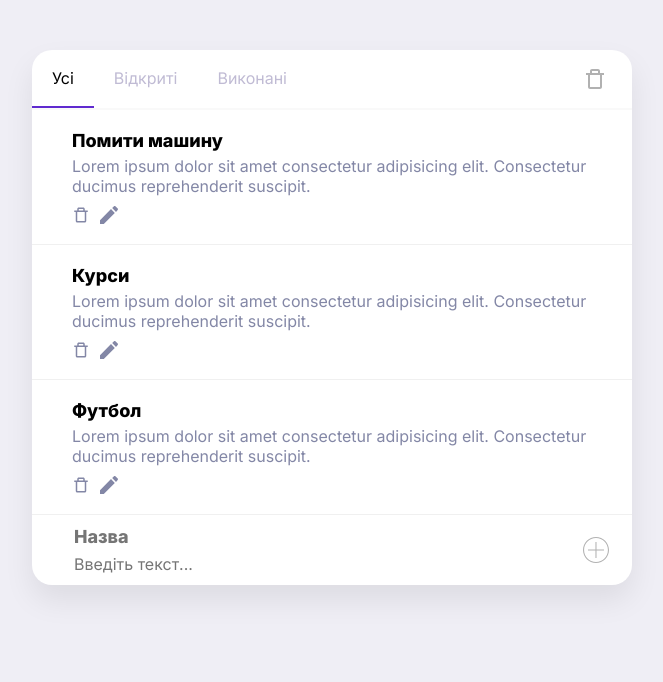
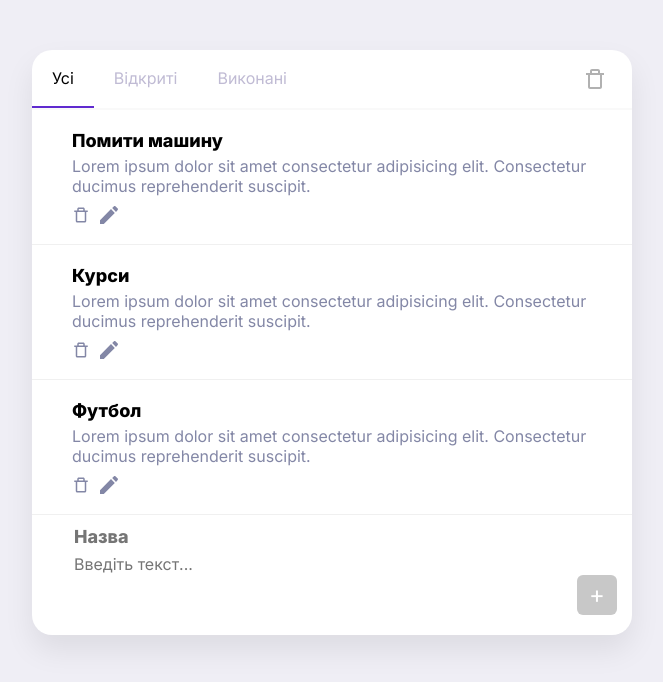
Before and after one commit to maksio77/1, a React (Create React App) app: page / in a window 1280 px wide. Shown: the top 682 px of the page, without its empty margins (308-971 px from the left). Built offline with nearby package versions, Linux system fonts and the light colour scheme.

Commit message:
add item done

```diff
--- a/src/App.js
+++ b/src/App.js
@@ -28,6 +28,7 @@ class App extends Component {
   }
 
   addItem = (header, text) => {
+
     const thing = {
       header,
       text,
@@ -35,7 +36,7 @@ class App extends Component {
     }
 
     this.setState(({data}) => {
-      const newArray = [...data, ...thing];
+      const newArray = [...data, thing];
 
       return{
         data: newArray
@@ -55,7 +56,6 @@ class App extends Component {
 
           <AddItem onAdd={this.addItem}/>
 
-
         </div>
       );
     }
--- a/src/components/add-item.js
+++ b/src/components/add-item.js
@@ -1,31 +1,62 @@
 
+import { Component } from "react";
 
-const AddItem = ({onAdd}) => {
-    return (
-        <div>
-            <div className="form">
+class AddItem extends Component {
+    constructor(props) {
+        super(props);
+        this.state = {
+            header: '',
+            text: ''
+        }
+    }
+
+    onValueChange = (e) => {
+        this.setState({
+            [e.target.name]: e.target.value
+        })
+    }
+
+    onSubmit = (e) => {
+        e.preventDefault();
+        if (this.state.header.length>3 && this.state.text.length>7) {
+            this.props.onAdd(this.state.header, this.state.text);
+            this.setState({
+                header: '',
+                text: '',
+            });
+        }
+    }
+
+    render() {
+        const { header, text } = this.state;
+
+        return (
+            <div>
+                <div className="form">
                     <div className="form__checkbox">
                         <label htmlFor="add-checkbox" />
                     </div>
-                    <form className="form__fields">
-                        <input type="text" placeholder="Назва" className="input-title" />
-                        <input type="text" placeholder="Введіть текст..." className="input-text" />
+                    <form className="form__fields" onSubmit={this.onSubmit}>
+                            <input
+                                type="text"
+                                name='header'
+                                placeholder="Назва"
+                                className="input-title"
+                                value={header}
+                                onChange={this.onValueChange} />
+                            <input
+                                name='text'
+                                type="text"
+                                placeholder="Введіть текст..."
+                                className="input-text"
+                                value={text}
+                            onChange={this.onValueChange} />
+                            <button type="submit" className="button-add">+</button>
                     </form>
-                    <svg height="32px" viewBox="0 0 512 512" width="32px">
-                        <g>
-                            <g>
-                                <g>
-                                    <path d="M256,48C141.1,48,48,141.1,48,256s93.1,208,208,208c114.9,0,208-93.1,208-208S370.9,48,256,48z M256,446.7     c-105.1,0-190.7-85.5-190.7-190.7S150.9,65.3,256,65.3S446.7,150.9,446.7,256S361.1,446.7,256,446.7z" />
-                                </g>
-                            </g>
-                        <g>
-                            <polygon points="264.1,128 247.3,128 247.3,247.9 128,247.9 128,264.7 247.3,264.7 247.3,384 264.1,384 264.1,264.7 384,264.7     384,247.9 264.1,247.9   " />
-                        </g>
-                    </g>
-                </svg>
+                </div>
             </div>
-        </div>
-    );
+        );
+    }
 }
 
 export default AddItem;
--- a/src/index.css
+++ b/src/index.css
@@ -187,3 +187,20 @@ body {
   box-shadow: 2px 0 0 white, 4px 0 0 white, 4px -2px 0 white, 4px -4px 0 white, 4px -6px 0 white, 4px -8px 0 white;
   transform: rotate(45deg);
 }
+
+.button-add{
+  background-color: 	rgb(200,200,200);
+  border:none;
+  color: white;
+  font-size:x-large;
+  border-radius:6px;
+  width: 40px;
+  height: 40px;
+  margin-left: 505px;
+  margin-bottom: 10px;
+  padding-bottom: 3px;
+}
+
+.err{
+  border-color: red;
+}
```
